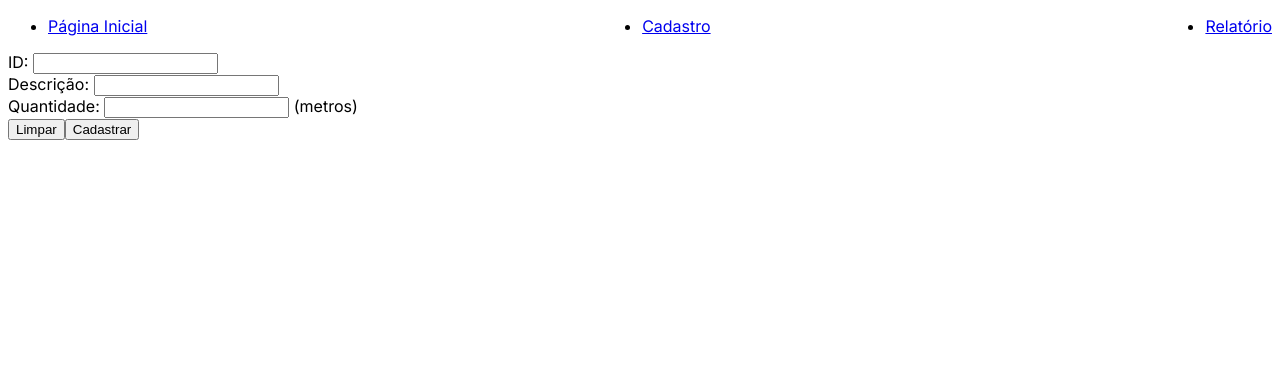
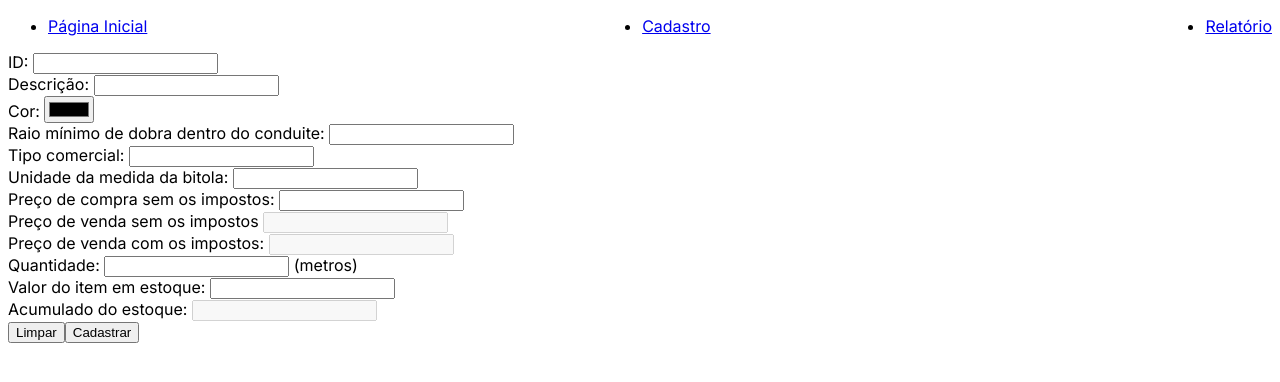
Before and after one commit to AngelsProgram/univesp-pi-cabos, a Next.js app: page /cadastro in a window 1280 px wide. Shown: the top 382 px of the page. Built offline with nearby package versions, Linux system fonts and the light colour scheme.

Commit message:
feat(form): adicinado campos do formulario

```diff
--- a/src/app/cadastro/page.tsx
+++ b/src/app/cadastro/page.tsx
@@ -19,14 +19,55 @@ export default function Page() {
             </div>
             <div>
                 <label>
-                    Descrição: <input type="text" name="description" />
+                    Descrição: <input type="text" name="nome" />
                 </label>
+            </div>
+            <div>
+                <label>
+                    Cor: <input type="color" name="cor" />
+                </label>
+            </div>
+            <div>
+                <label>
+                    Raio mínimo de dobra dentro do conduite: <input type="number" step='any' name="raio" />
+                </label>
+            </div>
+            <div>
+                <label>
+                    Tipo comercial: <input type="text" name="tipo" />
+                </label>
+            </div>
+            <div>
+                <label>
+                    Unidade da medida da bitola: <input type="number" step='any' name="bitola" />
+                </label>
+            </div>
+            <div>
+                <label>
+                    Preço de compra sem os impostos: <input type="number" step='any' name="price_buy" />
+                </label>
+            </div>
+            <div>
+                <label>
+                    Preço de venda sem os impostos <input type="number" step='any' name="price_liquid_sell" disabled />
+                </label>
+            </div>
+            <div>
+                Preço de venda com os impostos: <input type="number" step='any' name="price_brute_sell" disabled />
             </div>
             <div>
                 <label>
                     Quantidade: <input type="number" name="quantity" /> (metros)
                 </label>
             </div>
+            <div>
+                <label>
+                    Valor do item em estoque: <input type="number" step='any' name="" />
+                </label>
+            </div>
+            <div>
+                Acumulado do estoque: <input type="number" step='any' name="acumulado" disabled />
+            </div>
             <input type="reset" value="Limpar" />
             <input type="submit" value="Cadastrar" />
         </form>
```
